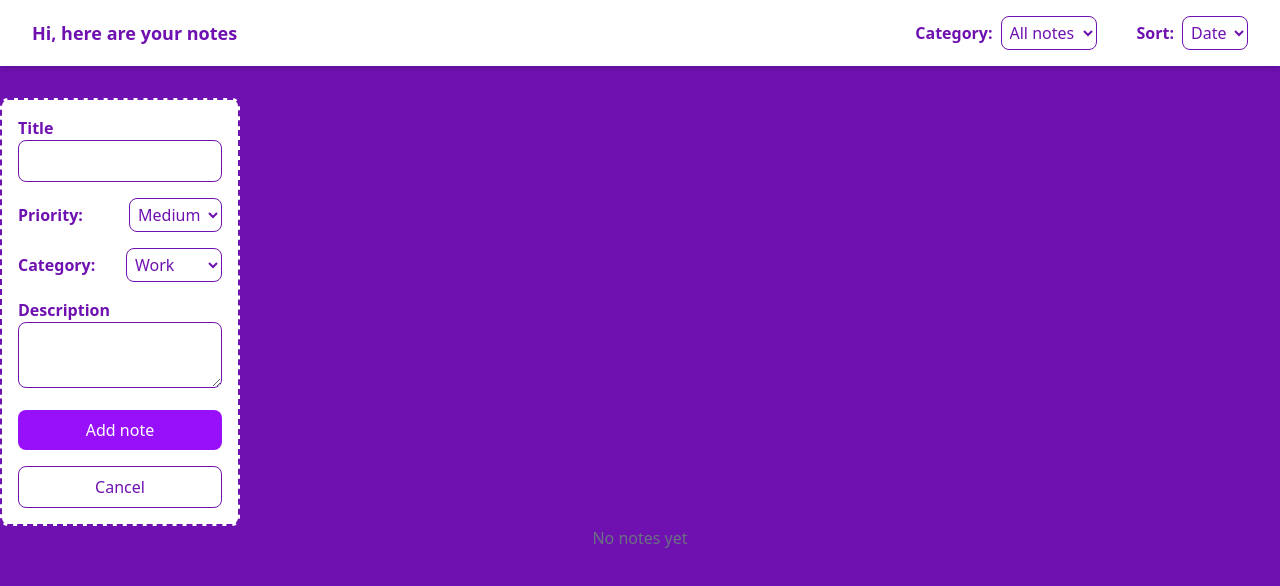
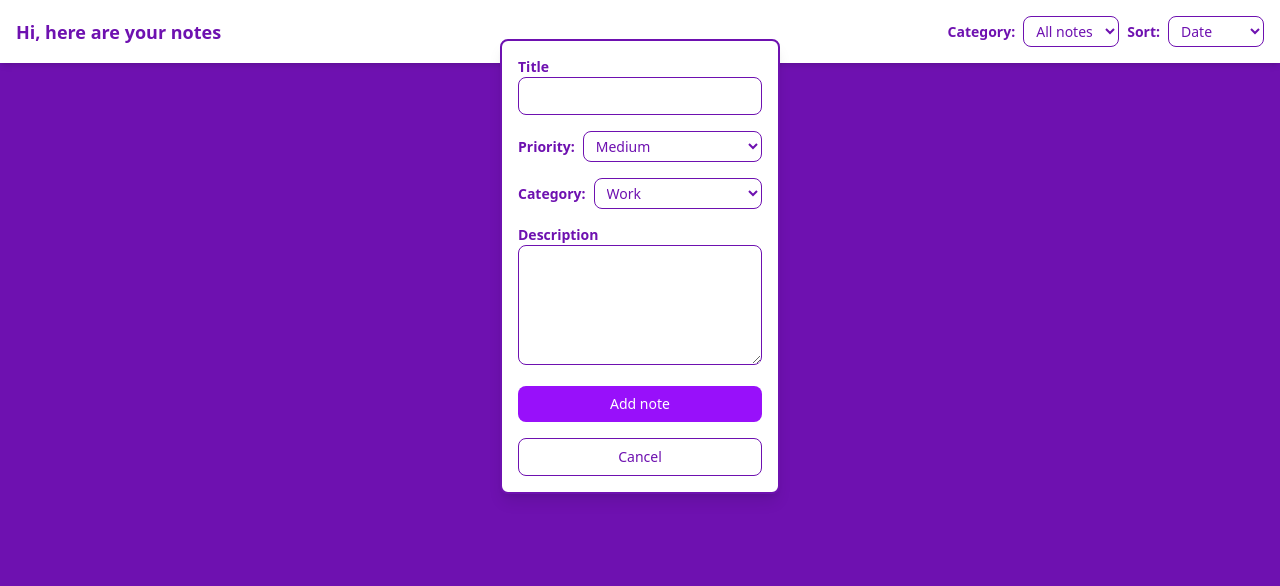
Before and after one commit to evannetta/react-mini-projects, a React (Vite) app in the folder notes-app/: page / in a window 1280 px wide. Both pictures are taken after a click on the element "Add new note". Shown: the top 586 px of the page. Built offline with nearby package versions, Linux system fonts and the light colour scheme.

Commit message:
style: components

```diff
--- a/notes-app/src/App.jsx
+++ b/notes-app/src/App.jsx
@@ -14,11 +14,11 @@ const App = () => {
   };
 
   return (
-    <>
-      <nav className='w-full px-8 py-4 mb-8 bg-white shadow-md text-purple-800 flex flex-row justify-between items-center '>
-        <h2 className='text-lg font-bold'>Hi, here are your notes</h2>
+    <div className='min-w-sm'>
+      <nav className='relative w-full px-2 md:px-4 md:py-4 pb-8 pt-4 mb-10 bg-white shadow-md text-purple-800 flex md:flex-row flex-col gap-4 justify-between items-center'>
+        <h2 className='text-m md:text-lg font-bold'>Hi, here are your notes</h2>
 
-        <div className='flex  items-center gap-10'>
+        <div className='flex  items-center md:gap-2 gap-5'>
           <OptionSelect
             name={'Category'}
             options={['All notes', 'Work', 'Personal', 'Ideas']}
@@ -28,16 +28,16 @@ const App = () => {
             options={['Date', 'Title']}
           />
         </div>
+        <AddNote
+          notes={notes}
+          setNotes={setNotes}
+        />
       </nav>
-      <AddNote
-        notes={notes}
-        setNotes={setNotes}
-      />
       <NoteList
         notes={notes}
         deleteNote={handleDelete}
       />
-    </>
+    </div>
   );
 };
 
--- a/notes-app/src/components/AddNote.jsx
+++ b/notes-app/src/components/AddNote.jsx
@@ -10,22 +10,14 @@ const AddNote = ({ notes, setNotes }) => {
     priority: 'Medium',
     category: 'Work',
     description: '',
-    color: 'yellow-300',
+    color: 'yellow',
   });
 
   const handleChangeNote = (e) => {
-    if (e.target.name.toLowerCase() === 'priority') {
-      setNote({
-        ...note,
-        [e.target.name.toLowerCase()]: e.target.value,
-        color: e.target.value == 'High' ? 'red-600' : e.target.value == 'Medium' ? 'yellow-300' : 'emerald-700',
-      });
-    } else {
-      setNote({
-        ...note,
-        [e.target.name.toLowerCase()]: e.target.value,
-      });
-    }
+    setNote({
+      ...note,
+      [e.target.name.toLowerCase()]: e.target.value,
+    });
   };
 
   const handleSubmit = (e) => {
@@ -37,7 +29,6 @@ const AddNote = ({ notes, setNotes }) => {
       priority: 'Medium',
       category: 'Work',
       description: '',
-      color: 'yellow-300',
     });
     setFormVisibility(false);
   };
@@ -49,25 +40,31 @@ const AddNote = ({ notes, setNotes }) => {
   const handleCancel = () => {
     setFormVisibility(false);
     setButtonsHover(false);
+    setNote({
+      title: '',
+      priority: 'Medium',
+      category: 'Work',
+      description: '',
+    });
   };
 
   return !isFormvisible ? (
     <div
-      className='flex justify-center items-center flex-col rounded-lg border-dashed border-2 text-purple-800 bg-white w-50 min-h-50 cursor-pointer'
+      className='absolute top-full left-1/2 -translate-x-1/2 -translate-y-5 flex text-center justify-center items-center rounded-lg border-2 shadow-sm border-purple-800 text-bold bg-white w-fit px-3 py-2 cursor-pointer hover:scale-95 transition'
       onClick={handleAddNote}
     >
       <img
         src='../../public/add-note.svg'
         alt='add note'
-        className='w-10 h-10'
+        className='md:w-8 w-6 md:h-8 h-6 '
       />
-      <p className='font-bold text-lg'>Add new note</p>
+      <p className='md:text-m text-sm'>Add new note</p>
     </div>
   ) : (
-    <div className='p-4 flex justify-between items-start text-purple-800 bg-white w-60 min-h-50  rounded-lg border-2 border-dashed transition'>
+    <div className='absolute top-full left-1/2 -translate-x-1/2 -translate-y-6 p-4 flex justify-between items-start text-purple-800 bg-white w-70 min-h-50  rounded-lg border-2 shadow-lg transition duration-250 ease-out z-10'>
       <form
         onSubmit={handleSubmit}
-        className='flex flex-col gap-4 justify-between items-start w-full'
+        className='flex flex-col gap-4 justify-between items-start w-full md:text-m text-sm'
       >
         <div className='w-full'>
           <label
@@ -79,7 +76,7 @@ const AddNote = ({ notes, setNotes }) => {
           <input
             name='title'
             type='text'
-            className='w-full p-2 border rounded-lg'
+            className='w-full p-2 border border-purple-800 rounded-lg outline-purple-800 text-gray-800'
             value={note.title}
             onChange={handleChangeNote}
           />
@@ -108,7 +105,7 @@ const AddNote = ({ notes, setNotes }) => {
           <textarea
             name='description'
             type='text'
-            className='w-full p-2 border rounded-lg'
+            className='w-full h-30 p-2 border  border-purple-800 rounded-lg outline-purple-800 text-gray-800'
             value={note.description}
             onChange={handleChangeNote}
           ></textarea>
--- a/notes-app/src/components/NoteList.jsx
+++ b/notes-app/src/components/NoteList.jsx
@@ -2,40 +2,42 @@ const NoteList = ({ notes, deleteNote }) => {
   if (notes.length === 0)
     return (
       <>
-        <p className='text-center text-gray-500'>No notes yet</p>
+        <p className='text-center text-gray-400'>No notes yet</p>
       </>
     );
   return (
-    <div className='grid grid-cols-2 md:grid-cols-6 '>
+    <>
+      <div className='flex flex-wrap justify-center items-start'>
         {notes.map((note) => (
           <div
             key={note.id}
-          className={`p-2 mb-8 bg-white rounded-lg shadow-md border-l-4 w-50 min-h-50 cursor-pointer flex flex-col justify-around border-${note.color}`}
+            className={`relative p-2 bg-white text-gray-600 rounded-lg shadow-md border-l-4 sm:w-70 sm:m-2 mb-1 mx-1 w-full sm:h-70 cursor-pointer flex flex-col justify-around ${note.priority == 'High' ? 'border-red-500' : note.priority == 'Medium' ? 'border-yellow-500' : 'border-green-500'}`}
           >
-          <h3 className='text-lg font-bold'>{note.title}</h3>
+            <h3 className='mb-2 overflow-clip max-h-14 text-md font-bold '>{note.title}</h3>
 
-          <p className='m-2 min-h-20'>{note.description}</p>
-          <p className='text-sm text-gray-600'>
+            <p className='mb-2 sm:h-50 overflow-y-auto text-gray-800 text-sm'>{note.description}</p>
+            <p className='text-xs'>
               <strong>Category: </strong>
               {note.category}
             </p>
-          <p className='text-sm text-gray-600'>
+            <p className='text-xs'>
               <strong>Priority: </strong>
               {note.priority}
             </p>
             <div
-            className='mt-3 cursor-pointer'
+              className='absolute bottom-0 right-0 m-2 cursor-pointer'
               onClick={() => deleteNote(note.id)}
             >
               <img
                 src='../../public/del-note.svg'
                 alt='delete note'
-              className='w-6 h-6 justify-self-end'
+                className=' w-6 h-6 justify-self-end'
               />
             </div>
           </div>
         ))}
       </div>
+    </>
   );
 };
 
--- a/notes-app/src/components/OptionSelect.jsx
+++ b/notes-app/src/components/OptionSelect.jsx
@@ -3,17 +3,17 @@
 const OptionSelect = ({ name, options, onChange, defaultOption = options[0] }) => {
   return (
     <>
-      <div className='flex gap-2 justify-between items-center w-full'>
+      <div className='flex gap-2 justify-between items-center w-full text-sm sm:text-m'>
         <label
           htmlFor={name}
-          className='font-bold'
+          className='font-bold '
         >
           {name}:
         </label>
         <select
           name={name}
           type='text'
-          className='w-fit p-1 border border-purple-800 rounded-lg focus:bg-purple-50 outline-purple-800 focus:border-2'
+          className='w-full min-w-24 px-2 py-1 border border-purple-800 rounded-lg focus:bg-purple-50 outline-purple-800 focus:border-2'
           defaultValue={defaultOption}
           onChange={onChange}
         >
@@ -21,7 +21,6 @@ const OptionSelect = ({ name, options, onChange, defaultOption = options[0] }) =
             <option
               value={option}
               key={index + name}
-              className='fosus:bg-purple-100'
             >
               {option}
             </option>
```
Lines whose indentation alone changed are shown as unchanged.
